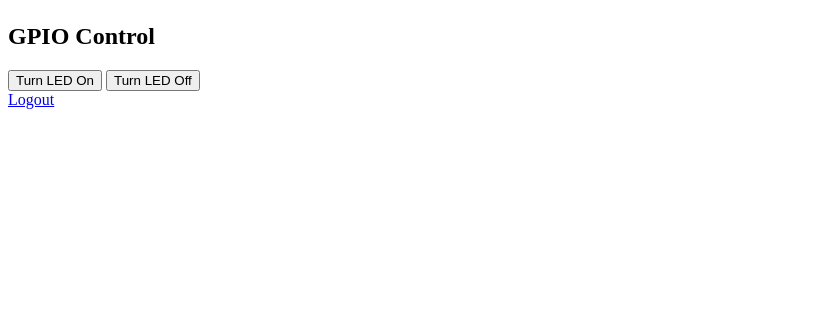
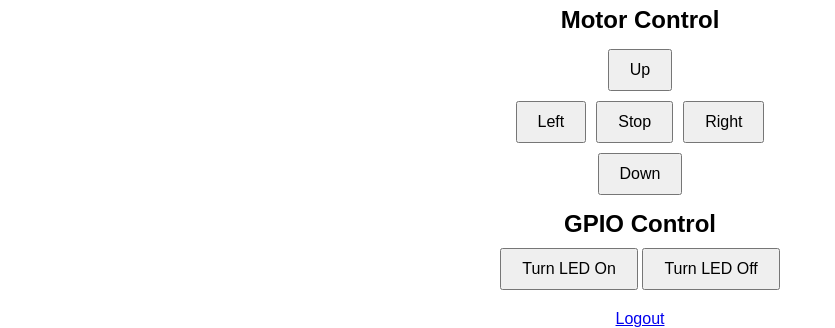
Before and after one commit to wequal/remote_robert, a Flask app: page / in a window 1280 px wide. Shown: the part 561-889 px from the top of the page, without its empty margins (0-835 px from the left). Before the commit the page ends 670 px from the top, so only its background shows below. Run offline with Flask 3, Linux system fonts and the light colour scheme; the visitor is signed in with stand-in values (Sample User, id 1).

Commit message:
add motor control.\n re-layout the web page

```diff
--- a/app.py
+++ b/app.py
@@ -7,15 +7,27 @@ app.secret_key = 'your_secret_key'  # Replace with your actual secret key
 # Setup GPIO
 GPIO.setmode(GPIO.BCM)
 GPIO.setwarnings(False)
+
+# Define GPIO pins
 led_pin = 18
+up_pin = 17
+down_pin = 27
+left_pin = 22
+right_pin = 23
+
+# Set GPIO pins as output
 GPIO.setup(led_pin, GPIO.OUT)
+GPIO.setup(up_pin, GPIO.OUT)
+GPIO.setup(down_pin, GPIO.OUT)
+GPIO.setup(left_pin, GPIO.OUT)
+GPIO.setup(right_pin, GPIO.OUT)
 
 # MJPEG Streamer URL
 STREAM_URL = 'http://192.168.2.169:8080/?action=stream'
 
 # Dummy user credentials
-USERNAME = 'admin'
-PASSWORD = 'password'
+USERNAME = 'ADMIN'
+PASSWORD = 'ADMIN'
 
 @app.route('/')
 def index():
@@ -52,5 +64,32 @@ def toggle_led():
         GPIO.output(led_pin, GPIO.LOW)
     return redirect(url_for('index'))
 
+@app.route('/control_motor', methods=['POST'])
+def control_motor():
+    if 'logged_in' not in session:
+        return redirect(url_for('login'))
+
+    direction = request.form['direction']
+    if direction == 'up':
+        GPIO.output(up_pin, GPIO.HIGH)
+    elif direction == 'down':
+        GPIO.output(down_pin, GPIO.HIGH)
+    elif direction == 'left':
+        GPIO.output(left_pin, GPIO.HIGH)
+    elif direction == 'right':
+        GPIO.output(right_pin, GPIO.HIGH)
+    return redirect(url_for('index'))
+
+@app.route('/stop_motor', methods=['POST'])
+def stop_motor():
+    if 'logged_in' not in session:
+        return redirect(url_for('login'))
+
+    GPIO.output(up_pin, GPIO.LOW)
+    GPIO.output(down_pin, GPIO.LOW)
+    GPIO.output(left_pin, GPIO.LOW)
+    GPIO.output(right_pin, GPIO.LOW)
+    return redirect(url_for('index'))
+
 if __name__ == '__main__':
     app.run(host='0.0.0.0', port=5000, debug=True)
--- a/templates/index.html
+++ b/templates/index.html
@@ -3,17 +3,86 @@
 <head>
     <meta charset="UTF-8">
     <title>Raspberry Pi Camera Stream</title>
+    <style>
+        body {
+            display: flex;
+            flex-direction: column;
+            align-items: center;
+            justify-content: flex-start;
+            height: 100vh;
+            margin: 0;
+            font-family: Arial, sans-serif;
+        }
+        h1, h2 {
+            text-align: center;
+            margin: 10px 0;
+        }
+        .video-container {
+            display: flex;
+            justify-content: center;
+            margin-bottom: 20px;
+        }
+        .button-container {
+            display: flex;
+            flex-direction: column;
+            align-items: center;
+        }
+        .button-row {
+            display: flex;
+            justify-content: center;
+            margin: 5px;
+        }
+        .button-row .button {
+            margin: 0 5px;
+        }
+        .button {
+            padding: 10px 20px;
+            font-size: 16px;
+        }
+        .logout {
+            margin-top: 20px;
+        }
+    </style>
 </head>
 <body>
     <h1>Raspberry Pi Camera Stream</h1>
-    <img src="{{ stream_url }}" width="640" height="480" />
+    <div class="video-container">
+        <img src="{{ stream_url }}" width="640" height="480" />
+    </div>
+
+    <h2>Motor Control</h2>
+    <div class="button-container">
+        <div class="button-row">
+            <form method="post" action="/control_motor">
+                <button class="button" type="submit" name="direction" value="up">Up</button>
+            </form>
+        </div>
+        <div class="button-row">
+            <form method="post" action="/control_motor">
+                <button class="button" type="submit" name="direction" value="left">Left</button>
+            </form>
+            <form method="post" action="/stop_motor">
+                <button class="button" type="submit">Stop</button>
+            </form>
+            <form method="post" action="/control_motor">
+                <button class="button" type="submit" name="direction" value="right">Right</button>
+            </form>
+        </div>
+        <div class="button-row">
+            <form method="post" action="/control_motor">
+                <button class="button" type="submit" name="direction" value="down">Down</button>
+            </form>
+        </div>
+    </div>
 
     <h2>GPIO Control</h2>
     <form method="post" action="/toggle_led">
-        <button type="submit" name="state" value="on">Turn LED On</button>
-        <button type="submit" name="state" value="off">Turn LED Off</button>
+        <button class="button" type="submit" name="state" value="on">Turn LED On</button>
+        <button class="button" type="submit" name="state" value="off">Turn LED Off</button>
     </form>
-    <a href="/logout">Logout</a>
-	<br>
+
+    <div class="logout">
+        <a href="/logout">Logout</a>
+    </div>
 </body>
 </html>
--- a/templates/login.html
+++ b/templates/login.html
@@ -15,5 +15,6 @@
         <br>
         <button type="submit">Login</button>
     </form>
+	<br>
 </body>
 </html>
```
